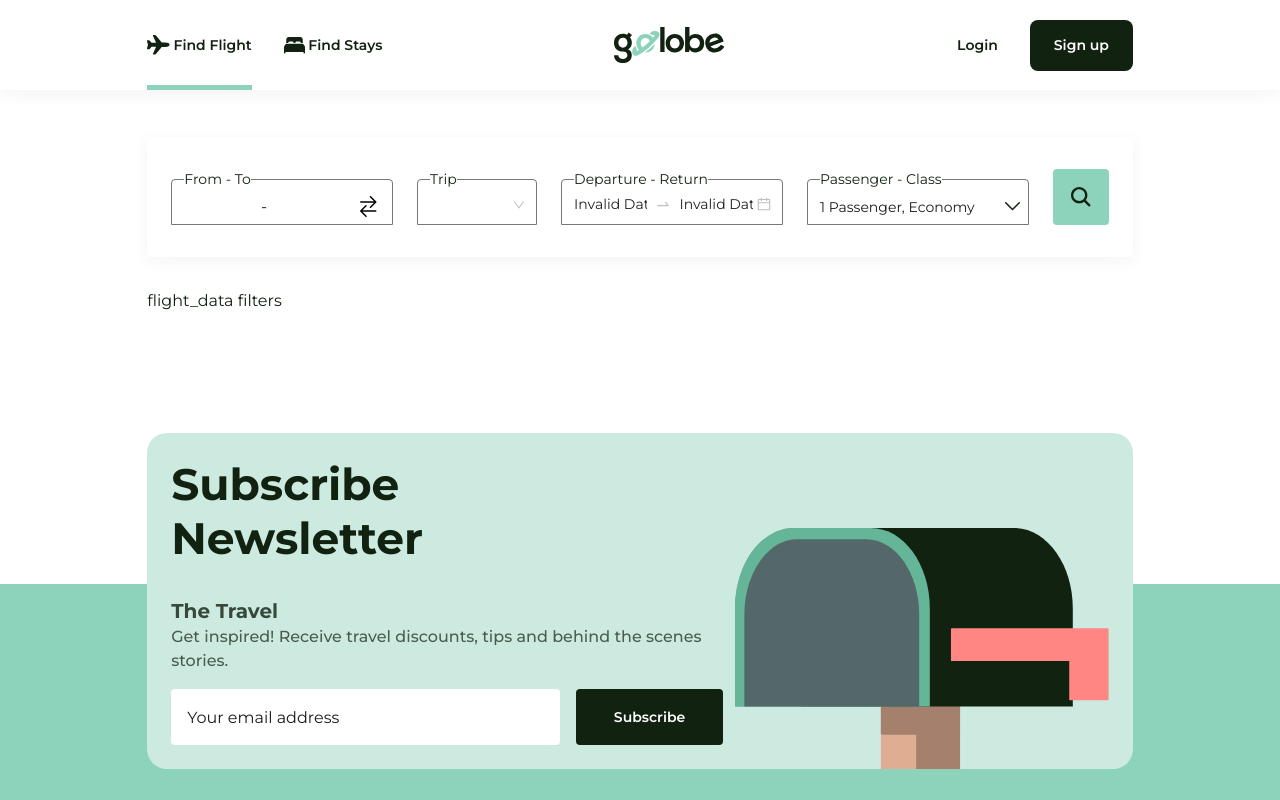
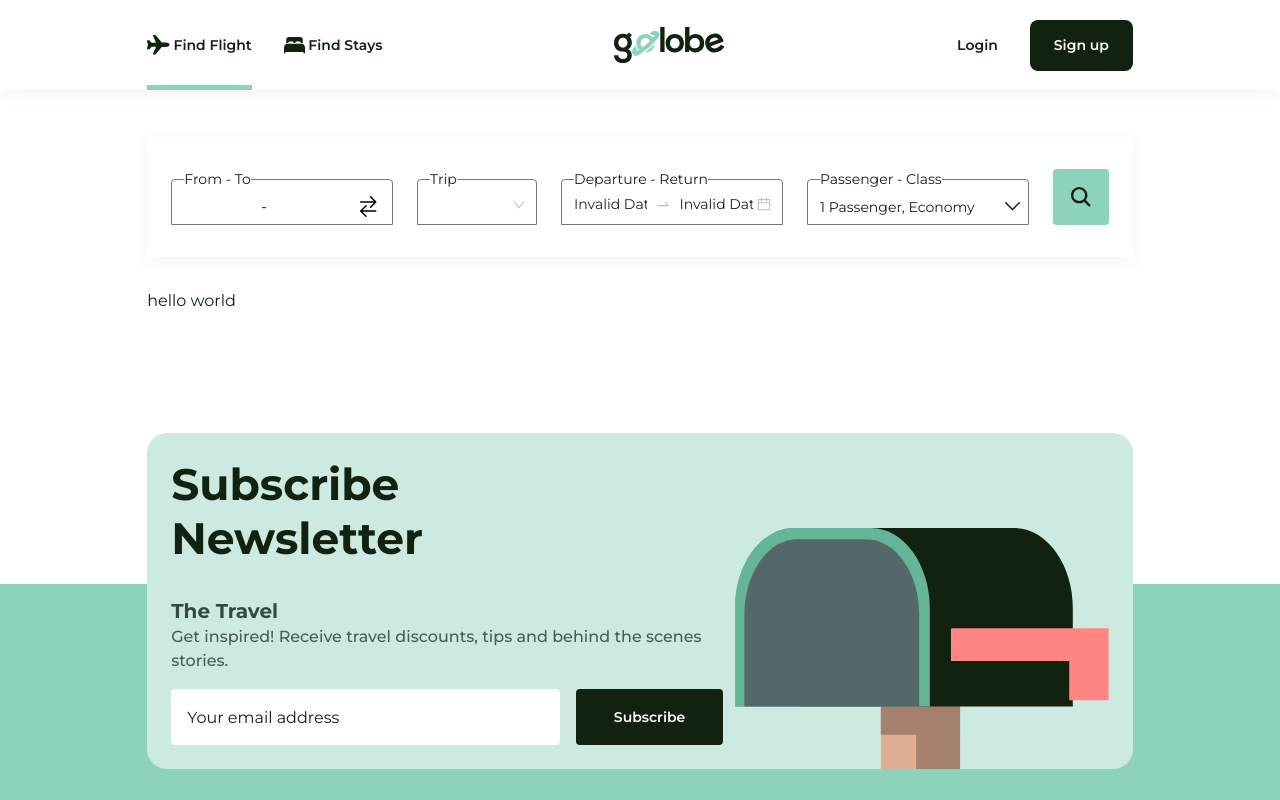
Before and after one commit to AnitaIkediashi/travel-booking-website, a Next.js app: page /flight-flow/flight-search/listing in a window 1280 px wide. Shown: the top 800 px of the page. Built offline with nearby package versions, Linux system fonts and the light colour scheme; no server answers; the database is empty.

Commit message:
installed react skeleton loading

```diff
--- a/components/reusable/listings.tsx
+++ b/components/reusable/listings.tsx
@@ -58,7 +58,7 @@ export const Listings = <T,>({ data }: ListingProps<T>) => {
             <ListSearchHotels />
           ) : null}
         </div>
-        {isFlight ? <FlightDataFilters /> : <HotelDataFilters />}
+        {isFlight ? <FlightDataFilters isPending={isPending} /> : <HotelDataFilters />}
       </div>
     </section>
   );
--- a/components/sections/flights/flight_data_filters.tsx
+++ b/components/sections/flights/flight_data_filters.tsx
@@ -1,6 +1,14 @@
 
-export const FlightDataFilters = () => {
+type FlightDataProps = {
+  isPending: boolean;
+};
+
+export const FlightDataFilters = ({isPending}: FlightDataProps) => {
   return (
-    <div>flight_data filters</div>
+    <>
+      {
+        isPending ? 'loading...' : <section>hello world</section>
+      }
+    </>
   )
 }
--- a/package.json
+++ b/package.json
@@ -22,7 +22,8 @@
     "node-cron": "^4.2.1",
     "pg": "^8.16.3",
     "react": "19.2.0",
-    "react-dom": "19.2.0"
+    "react-dom": "19.2.0",
+    "react-loading-skeleton": "^3.5.0"
   },
   "devDependencies": {
     "@faker-js/faker": "^9.9.0",
```
Also changed, not shown: 1 other file (tests, documents, lock files or other folders).
